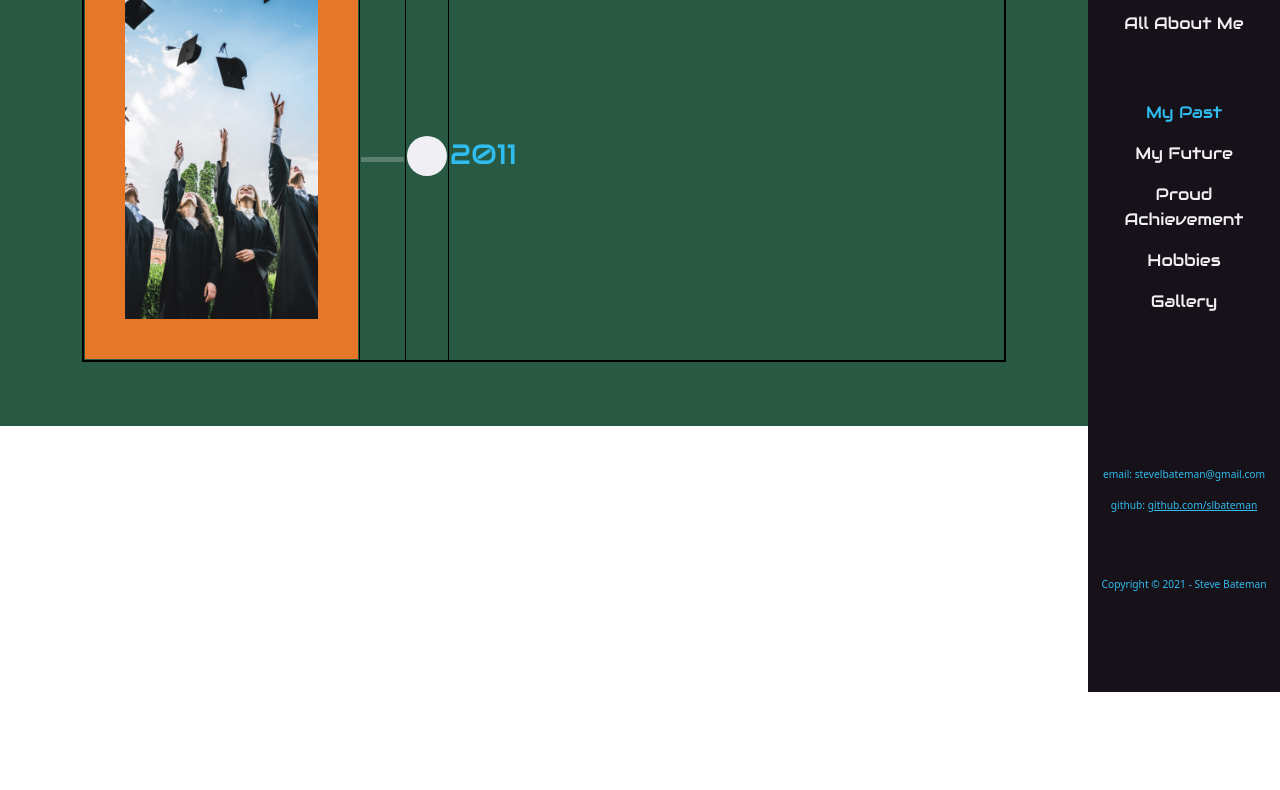
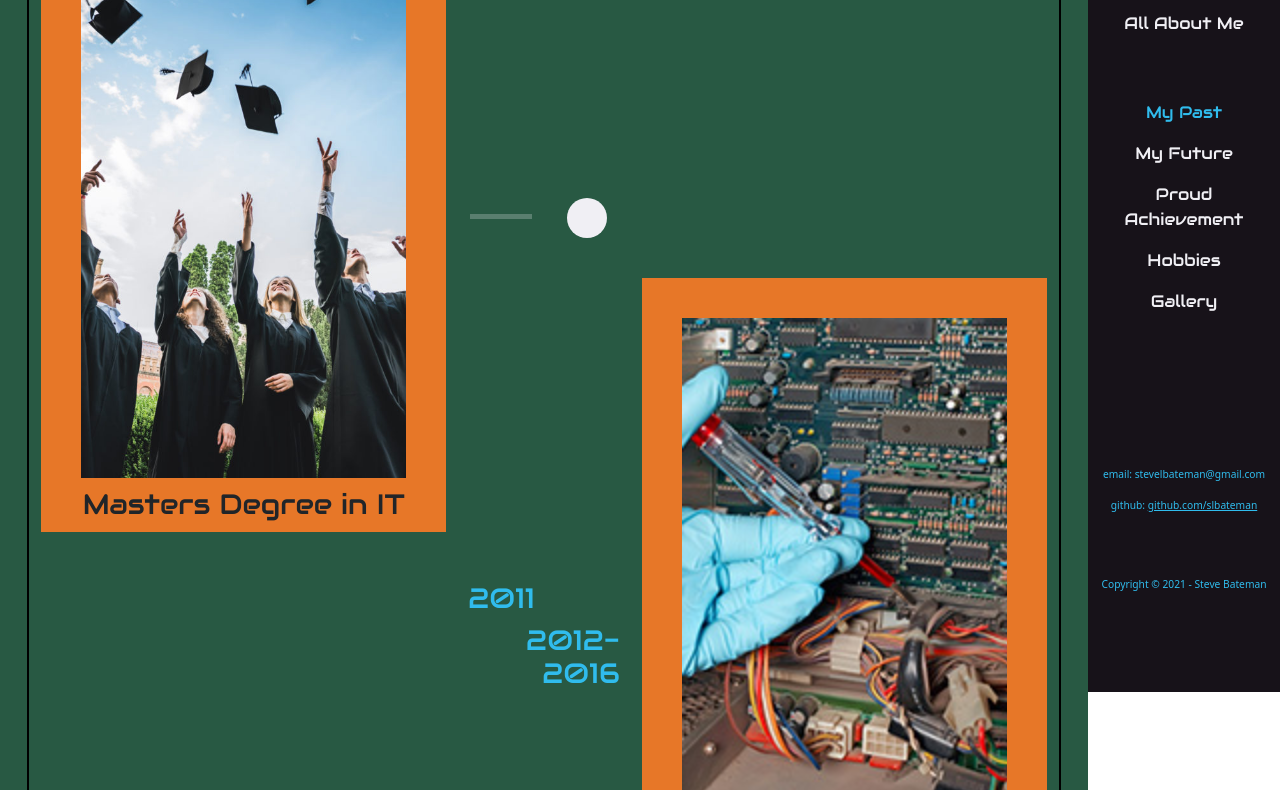
Before and after one commit to slbateman/aboutMe, a plain HTML site: page past.html in a window 1280 px wide. Shown: the part 108-898 px from the top of the page. Before the commit the page ends 800 px from the top, so only its background shows below. Drawn offline with nearby package versions, Linux system fonts and the light colour scheme.

Commit message:
failed attempt for the My Past page

```diff
--- a/assets/css/past.css
+++ b/assets/css/past.css
@@ -6,42 +6,50 @@
     padding-bottom: calc(100vh*.08);
 }
 
-table {
+.container {
     border: 2px solid black;
-    width: 85%;
+    width: 95%;
     text-align: center;
     margin-left: auto;
     margin-right: auto;
 }
-tr{
-    width: 50%;
-}
-td {
-    border: 1px solid black;
+
+.imageCell {
+    background-color: #e77728;
+    width:100%;
 }
 
-.imageCell {
-    width:30%;
+.imageBuffer1 {
+    margin-top: 40vh;
+    width: 100%;
 }
 
 .image {
-    background-color: #e77728;
-    height: 50vh;
+    height: 65vh;
     width: 100%;
     object-fit: cover;
     padding: 5vh;
+    padding-bottom: 0px;
 
 }
 
+.imageDescriptCell {
+    background-color: #e77728;
+    padding: 10px
+}
+
 .horzLine {
-    width:5%;
+    height: 48vh;
 }
 hr {
-    border-top: 5px solid #f0eff4;
+    background-color: none;
+    border-bottom: 5px solid #f0eff4;
+    margin-top: 32vh;
+
 }
 
 .dotCell {
-    width: 40px;
+    width: 40px !important;
 }
 
 .dot {
@@ -50,9 +58,18 @@ hr {
     background-color: #f0eff4;
     border-radius: 50%;
     display: inline-block;
+    margin-top: 30vh;
   }
 
 .dateLeft {
     color: #30bced;
     text-align: left;
+    padding-left: 10px;
+    margin-top: 30vh;
 }
+
+.dateRight {
+    color: #30bced;
+    text-align: right;
+    padding-right: 10px
+}
--- a/past.html
+++ b/past.html
@@ -1,53 +1,74 @@
 <!DOCTYPE html>
 <html lang="en">
   <head>
-    <meta charset="UTF-8">
-    <meta http-equiv="X-UA-Compatible" content="IE=edge">
-    <meta name="viewport" content="width=device-width, initial-scale=1.0">
-    <link href="https://cdn.jsdelivr.net/npm/bootstrap@5.0.2/dist/css/bootstrap.min.css" rel="stylesheet" integrity="sha384-EVSTQN3/azprG1Anm3QDgpJLIm9Nao0Yz1ztcQTwFspd3yD65VohhpuuCOmLASjC" crossorigin="anonymous">
-    <link rel="stylesheet" href="assets/css/past.css">
-    <link rel="stylesheet" href="assets/css/nav.css">
-    <link rel="stylesheet" href="https://fonts.googleapis.com/css?family=Audiowide">
+    <meta charset="UTF-8" />
+    <meta http-equiv="X-UA-Compatible" content="IE=edge" />
+    <meta name="viewport" content="width=device-width, initial-scale=1.0" />
+    <link
+      href="https://cdn.jsdelivr.net/npm/bootstrap@5.0.2/dist/css/bootstrap.min.css"
+      rel="stylesheet"
+      integrity="sha384-EVSTQN3/azprG1Anm3QDgpJLIm9Nao0Yz1ztcQTwFspd3yD65VohhpuuCOmLASjC"
+      crossorigin="anonymous"
+    />
+    <link rel="stylesheet" href="assets/css/past.css" />
+    <link rel="stylesheet" href="assets/css/nav.css" />
+    <link
+      rel="stylesheet"
+      href="https://fonts.googleapis.com/css?family=Audiowide"
+    />
     <title>Steve Bateman - All About Me</title>
   </head>
   <body>
     <nav class="nav flex-column">
       <p class="nav-head">Steve Bateman</p>
       <a class="nav-link" href="index.html">All About Me</a>
-        <br><br>
-        <a class="nav-link active" aria-current="page" href="past.html">My Past</a>
+      <br /><br />
+      <a class="nav-link active" aria-current="page" href="past.html"
+        >My Past</a
+      >
       <a class="nav-link" href="future.html">My Future</a>
       <a class="nav-link" href="proud.html">Proud Achievement</a>
       <a class="nav-link" href="hobbies.html">Hobbies</a>
       <a class="nav-link" href="gallery.html">Gallery</a>
-        <br><br><br><br><br><br>
+      <br /><br /><br /><br /><br /><br />
       <p class="nav-foot">email: stevelbateman@gmail.com</p>
-        <p class="nav-foot">github: <a class="nav-a" href="www.github.com/slbateman">github.com/slbateman</a></p>
-        <br><br>
+      <p class="nav-foot">
+        github:
+        <a class="nav-a" href="www.github.com/slbateman"
+          >github.com/slbateman</a
+        >
+      </p>
+      <br /><br />
       <p class="nav-foot">Copyright © 2021 - Steve Bateman</p>
-        <br>
+      <br />
     </nav>
     <div id="pastMain">
-        <div>
-            <table>
-                <tr>
-                    <td class="imageCell" rowspan="5">
-                        <img class="image" src="assets/images/graduate.jpg">
-                    </td>
-                    <td class="horzLine" rowspan="5">
-                        <hr>
-                    </td>
-                    <td class="dotCell">
-                        <span class="dot"></span>
-                    </td>
-                    <td class="dateLeft">
-                        <h3>2011</h3>
-                    </td>
-                </tr>
-                <tr>
-
-                </tr>
-            </table>
+      <div class="container">
+        <div class="row">
+          <div class="col-5">
+            <div class="imageCell">
+              <img class="image" src="assets/images/graduate.jpg" />
+              <h3 class="imageDescriptCell">Masters Degree in IT</h3>
+            </div>
+          </div>
+          <div class="col">
+            <div class="row">
+              <div class="col horzLine"><hr /></div>
+              <div class="col"><span class="dot"></span></div>
+              <div class="col dateLeft"><h3>2011</h3></div>
+              <div class="col dateRight"><h3>2012-2016</h3></div>
+              <div class="col"><span class="dot"></span></div>
+              <div class="col horzLine"><hr /></div>
+            </div>
+          </div>
+          <div class="col-5">
+            <div class="imageBuffer1"></div>
+            <div class="imageCell">
+              <img class="image" src="assets/images/pcb.jpg" />
+              <h3 class="imageDescriptCell">Electro-Mechanical Assemblies</h3>
+            </div>
+          </div>
+        </div>
       </div>
     </div>
   </body>
```
Lines whose indentation alone changed are shown as unchanged.
